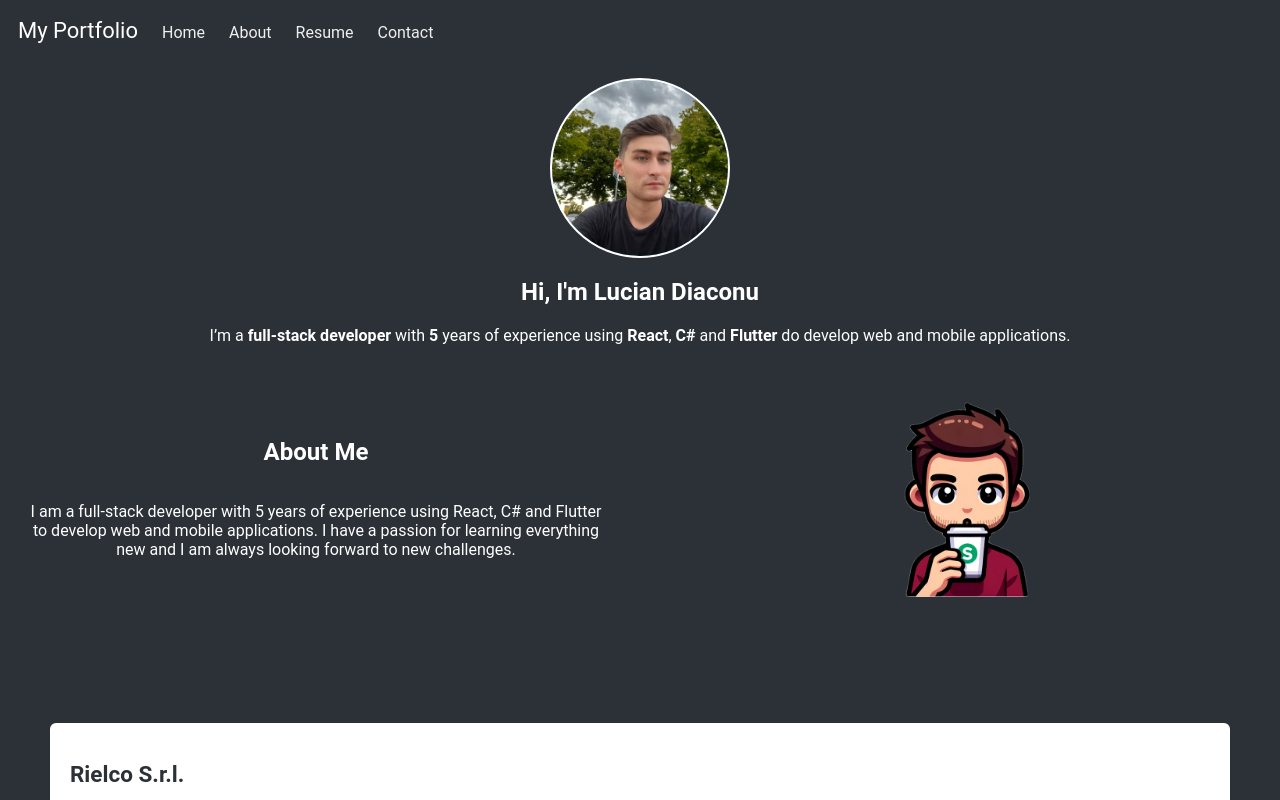
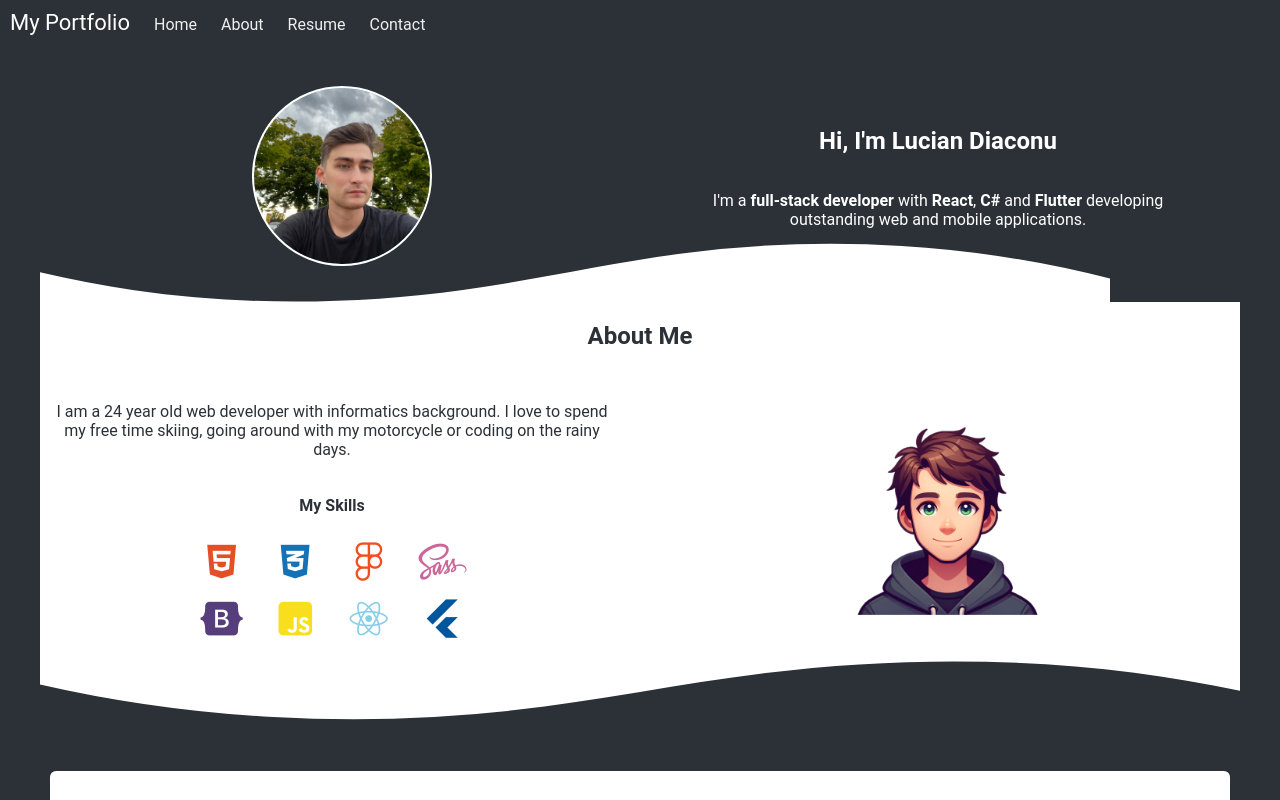
Before and after one commit to Lucio1590/Lucio1590.github.io, a plain HTML site: page index.html in a window 1280 px wide. Shown: the top 800 px of the page. Drawn offline with Linux system fonts and the light colour scheme.

Commit message:
wavy separators

```diff
--- a/index.html
+++ b/index.html
@@ -19,11 +19,22 @@
       href="https://fonts.googleapis.com/icon?family=Material+Icons"
       rel="stylesheet"
     />
+
+    <!-- Font Awesome -->
+    <link
+      rel="stylesheet"
+      href="https://cdnjs.cloudflare.com/ajax/libs/font-awesome/6.7.2/css/all.min.css"
+      integrity="sha512-Evv84Mr4kqVGRNSgIGL/F/aIDqQb7xQ2vcrdIwxfjThSH8CSR7PBEakCr51Ck+w+/U6swU2Im1vVX0SVk9ABhg=="
+      crossorigin="anonymous"
+      referrerpolicy="no-referrer"
+    />
+
     <!-- Styles -->
     <link rel="stylesheet" href="style.css" />
     <link rel="stylesheet" href="nav.css" />
     <link rel="stylesheet" href="grid-system.css" />
     <link rel="stylesheet" href="timeline.css" />
+    <link rel="stylesheet" href="skills.css" />
   </head>
   <body>
     <nav id="navbar">
@@ -51,42 +62,84 @@
 
     <!-- 1.	Home Section: A welcoming page with your photo, name, and a tagline (e.g., “Aspiring Web Developer”). -->
     <main>
-      <section id="header" class="home-header">
-        <img
-          class="header-avatar"
-          src="public/images/main-image.jpeg"
-          alt="Lucian Diaconu"
-        />
-        <div class="header-content">
+      <section id="header" class="home-header grid">
+        <div class="header-avatar-container grid-item">
+          <img
+            class="header-avatar"
+            src="public/images/main-image.jpeg"
+            alt="Lucian Diaconu"
+          />
+        </div>
+        <div class="header-content grid-item">
           <h1>Hi, I'm Lucian Diaconu</h1>
           <p>
-            I’m a <strong>full-stack developer</strong> with
-            <strong>5</strong> years of experience using <strong>React</strong>,
-            <strong>C#</strong> and <strong>Flutter</strong> do develop web and
-            mobile applications.
+            I'm a <strong>full-stack developer</strong> with
+            <strong>React</strong>, <strong>C#</strong> and
+            <strong>Flutter</strong> developing outstanding web and mobile
+            applications.
           </p>
+        </div>
+        <div class="separator-1">
+          <svg
+            data-name="Layer 1"
+            xmlns="http://www.w3.org/2000/svg"
+            viewBox="0 0 1200 120"
+            preserveAspectRatio="none"
+          >
+            <path
+              d="M321.39,56.44c58-10.79,114.16-30.13,172-41.86,82.39-16.72,168.19-17.73,250.45-.39C823.78,31,906.67,72,985.66,92.83c70.05,18.48,146.53,26.09,214.34,3V0H0V27.35A600.21,600.21,0,0,0,321.39,56.44Z"
+              class="shape-fill"
+            ></path>
+          </svg>
         </div>
       </section>
 
       <!-- 2.	About Section: An overview of your background, career objectives, and a brief biography. -->
-      <section id="about">
+      <section class="about-section" id="about">
+        <h2>About Me</h2>
         <div class="grid">
           <div class="grid-item center-container">
-            <h2>About Me</h2>
             <p>
-              I am a full-stack developer with 5 years of experience using
-              React, C# and Flutter to develop web and mobile applications. I
-              have a passion for learning everything new and I am always looking
-              forward to new challenges.
+              I am a 24 year old web developer with informatics background. I
+              love to spend my free time skiing, going around with my motorcycle
+              or coding on the rainy days.
             </p>
+            <h4>My Skills</h4>
+            <div class="skill-icons-container">
+              <i id="htmlIcon" class="skill-icon fa-brands fa-html5"></i>
+              <i id="cssIcon" class="skill-icon fa-brands fa-css3-alt"></i>
+              <i id="figmaIcon" class="skill-icon fa-brands fa-figma"></i>
+              <i id="sassIcon" class="skill-icon fa-brands fa-sass"></i>
+              <i
+                id="bootstrapIcon"
+                class="skill-icon fa-brands fa-bootstrap"
+              ></i>
+              <i id="jsIcon" class="skill-icon fa-brands fa-square-js"></i>
+              <i id="reactIcon" class="skill-icon fa-brands fa-react"></i>
+              <i id="flutterIcon" class="skill-icon fa-brands fa-flutter"></i>
+            </div>
           </div>
+
           <div class="grid-item">
             <img
               class="about-image"
-              src="public/images/favicon.png"
+              src="public/images/avatar2.png"
               alt="Lucian Diaconu"
             />
           </div>
+        </div>
+        <div class="separator-2">
+          <svg
+            data-name="Layer 1"
+            xmlns="http://www.w3.org/2000/svg"
+            viewBox="0 0 1200 120"
+            preserveAspectRatio="none"
+          >
+            <path
+              d="M321.39,56.44c58-10.79,114.16-30.13,172-41.86,82.39-16.72,168.19-17.73,250.45-.39C823.78,31,906.67,72,985.66,92.83c70.05,18.48,146.53,26.09,214.34,3V0H0V27.35A600.21,600.21,0,0,0,321.39,56.44Z"
+              class="shape-fill"
+            ></path>
+          </svg>
         </div>
       </section>
 
--- /dev/null
+++ b/skills.css
@@ -0,0 +1,88 @@
+#skills-container ul {
+  margin: 2%;
+  padding: 2%;
+}
+
+.skill-icons-container {
+  font-size: 3vw;
+  display: grid;
+  grid-template-columns: repeat(4, 1fr);
+  row-gap: .5vw;
+}
+
+.skill-icon {
+  margin: .5vw 1vw;
+}
+
+.skill-icon:hover {
+  transform: scaleX(1.1) scaleY(1.1);
+}
+
+#skills-container {
+ display: grid;
+ grid-template-columns: repeat(3, 1fr);
+	bordeR: 1px solid red;
+	background-color: #dfd9d9;
+}
+
+#skills-container ul {
+  text-align: center;
+}
+
+#htmlIcon {
+  color: #E34F26;
+}
+
+#cssIcon {
+  color: #1572B6;
+}
+
+#fontawesomeIcon {
+  color: skyblue;
+}
+
+#figmaIcon {
+  color: #F24E1E;
+}
+
+#sassIcon {
+  color: #CC6699;
+}
+
+#bootstrapIcon {
+  color: #563D7C;
+}
+
+#jsIcon {
+  color: #F7DF1E;
+}
+
+#reactIcon {
+  color: skyblue;
+}
+
+#phpIcon {
+  color: #777BB4;
+}
+
+#pythonIcon {
+  color: yellow;
+}
+
+#bashIcon {
+  color: white;
+}
+
+#postgresIcon {
+  color: #0064a5;
+}
+
+#databaseIcon {
+  color: #00758F;
+}
+
+
+
+#flutterIcon{
+  color: #02569B;
+}
--- a/style.css
+++ b/style.css
@@ -25,7 +25,19 @@ html {
   font-family: "Roboto", sans-serif;
 }
 
-.home-header .header-avatar {
+body{
+  margin:0;
+  display: flex;
+  flex-direction: column;
+  align-items: center;
+}
+
+section{
+  position: relative;
+  width: 100%;
+}
+
+.home-header  .header-avatar {
   width: 180px;
   height: 180px;
   border-radius: 50%;
@@ -46,7 +58,65 @@ html {
   padding: 20px;
 }
 
+.about-section{
+  background-color: var(--white);
+  color: var(--dark-gray);
+  display: flex;
+  flex-direction: column;
+  justify-content: center;
+  text-align: center;
+}
+
+.about-content{
+  max-width: 800px;
+  align-self: center;
+
+}
+
 .about-image {
 height: 200px;
 width: 200px;
 }
+
+.separator-1 {
+  position: absolute;
+  bottom: -1px;
+  left: 0;
+  /* margin: -20px; */
+  /* width: 100%; */
+  overflow: hidden;
+  line-height: 0;
+  transform: rotate(180deg);
+}
+
+.separator-1 svg {
+  position: relative;
+  display: block;
+  width: calc(147% + 1.3px);
+  height: 107px;
+}
+
+.separator-1 .shape-fill {
+  fill: #FFFFFF;
+}
+
+
+.separator-2 {
+  position: absolute;
+  bottom: -106px;
+  left: 0;
+  width: 100%;
+  overflow: hidden;
+  line-height: 0;
+}
+
+.separator-2 svg {
+  position: relative;
+  display: block;
+  width: calc(147% + 1.3px);
+  height: 107px;
+}
+
+.separator-2 .shape-fill {
+  fill: #FFFFFF;
+}
```
